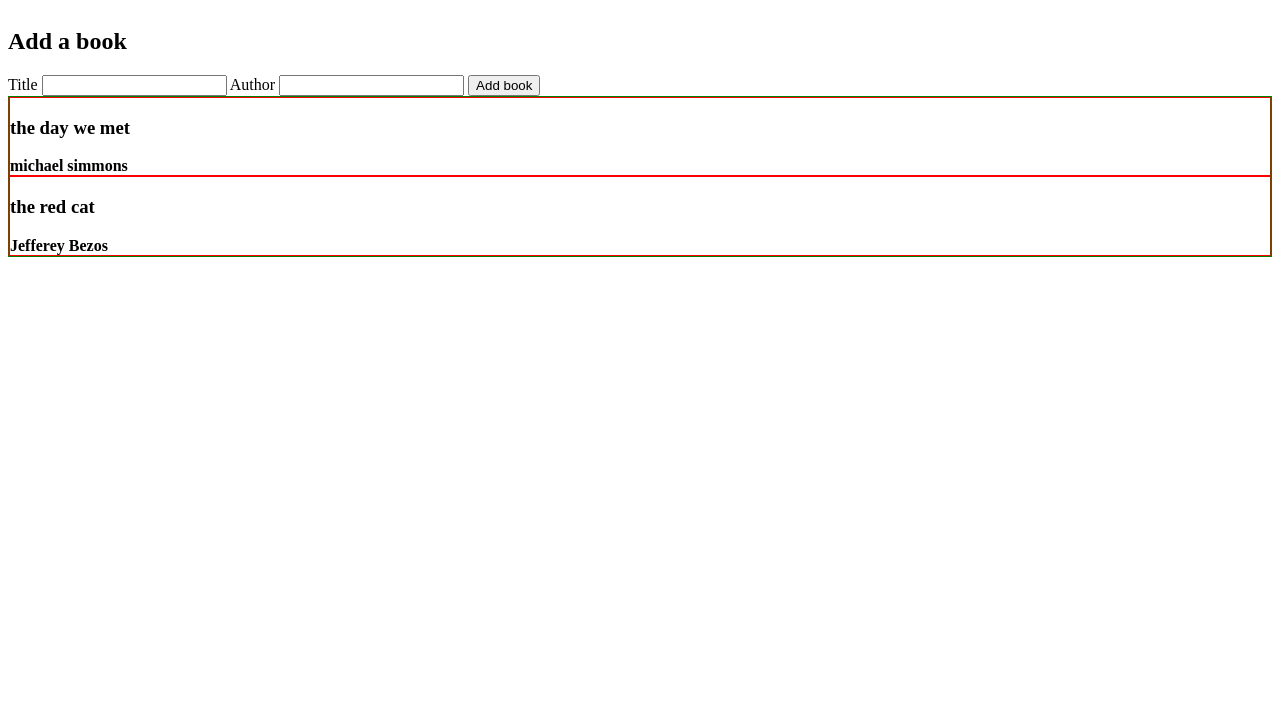
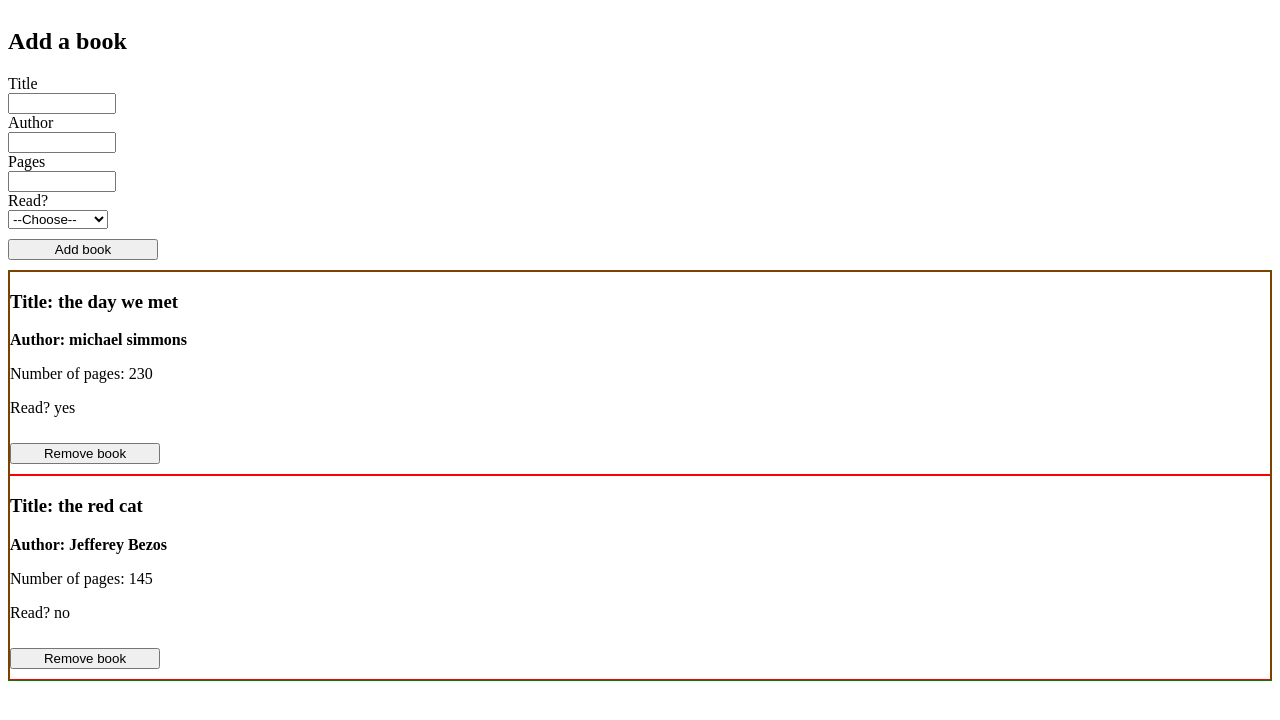
Before and after one commit to diegoram23/library-app, a plain HTML site: page index.html in a window 1280 px wide. Drawn offline with Linux system fonts and the light colour scheme.

Commit message:
succesfully able to remove book from array on click

```diff
--- a/index.html
+++ b/index.html
@@ -18,6 +18,17 @@
 
         <label for="author">Author</label>
         <input id="author" name="author" type="text" />
+
+        <label for="pages">Pages</label>
+        <input id="pages" name="pages" type="number" />
+
+        <label for="read">Read?</label>
+        <select id="read" name="read">
+            <option value="">--Choose--</option>
+            <option value="Yes">Yes</option>
+            <option value="No">No</option>
+        </select>
+
         <button type="submit">Add book</button>
     </form>
 
--- a/index.js
+++ b/index.js
@@ -1,40 +1,60 @@
 const title = document.getElementById('title')
 const author = document.getElementById('author')
+const pages = document.getElementById('pages')
+const read = document.getElementById('read')
 const form = document.getElementById('form')
 const books = document.getElementById('books')
 
 let myLibrary = [
     book1 = {
         title: 'the day we met',
-        author: 'michael simmons'
+        author: 'michael simmons',
+        pages: 230,
+        read: 'yes'
     },
     book2 = {
         title: 'the red cat',
-        author: 'Jefferey Bezos'
+        author: 'Jefferey Bezos',
+        pages: 145,
+        read: 'no'
     }
 ]
 
 function getBooksHtml() {
     let booksHtml = ''
     myLibrary.forEach(book => {
+        console.log(book);
         booksHtml += `
         <article>
-        <h3 id="book-title">${book.title}</h3>
-        <strong id="book-author">${book.author}</strong>
+        <h3 id="book-title">Title: ${book.title}</h3>
+        <strong id="book-author">Author: ${book.author}</strong>
+        <p>Number of pages: ${book.pages}</p>
+        <p>Read? ${book.read}</p>
+        <button id='remove-btn' data-remove='${book.title}'>Remove book</button>
     </article>
     `
+
     })
+
+
     books.innerHTML = booksHtml
 }
 
+document.addEventListener('click', (e) => {
+    if (e.target.dataset.remove) {
+        removeBook(e.target.dataset.remove)
+    }
+})
 
-function Book(title, author) {
+function Book(title, author, pages, read) {
     this.title = title,
-    this.author = author
+        this.author = author,
+        this.pages = pages,
+        this.read = read
 }
 
 function addBookToLibrary() {
-    myLibrary.push(new Book(title.value, author.value))
+    myLibrary.push(new Book(title.value, author.value, pages.value, read.value))
 }
 
 
@@ -46,4 +66,10 @@ form.addEventListener('submit', (e) => {
 
 })
 
+function removeBook(bookId) {
+myLibrary = myLibrary.filter(book => bookId !== book.title)
 getBooksHtml()
+}
+
+console.log(myLibrary);
+getBooksHtml()
--- a/styles.css
+++ b/styles.css
@@ -10,3 +10,17 @@ body {
 article {
     border: 1px solid red;
 }
+
+form {
+    display: flex;
+    flex-direction: column;
+}
+
+input, select{
+    max-width: 100px;
+}
+
+button {
+width: 150px;
+margin: 10px 0;
+}
```
